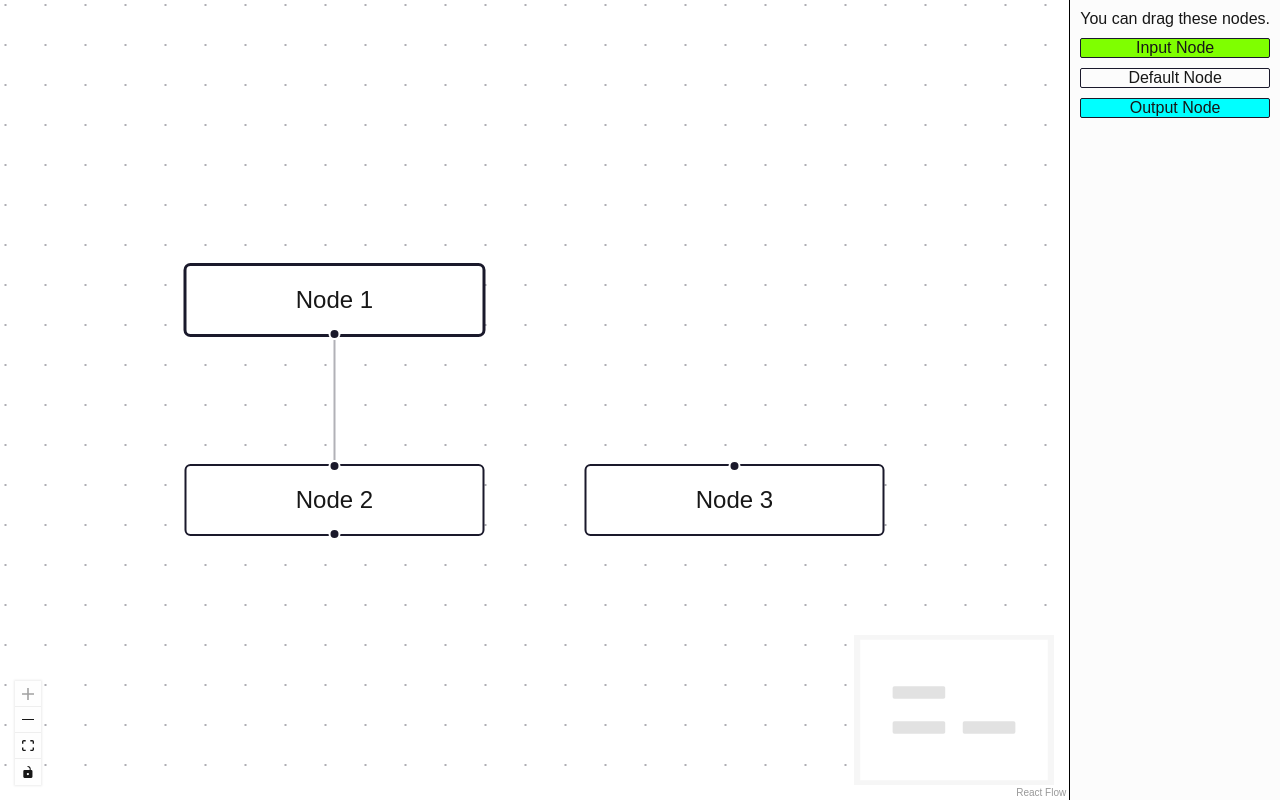
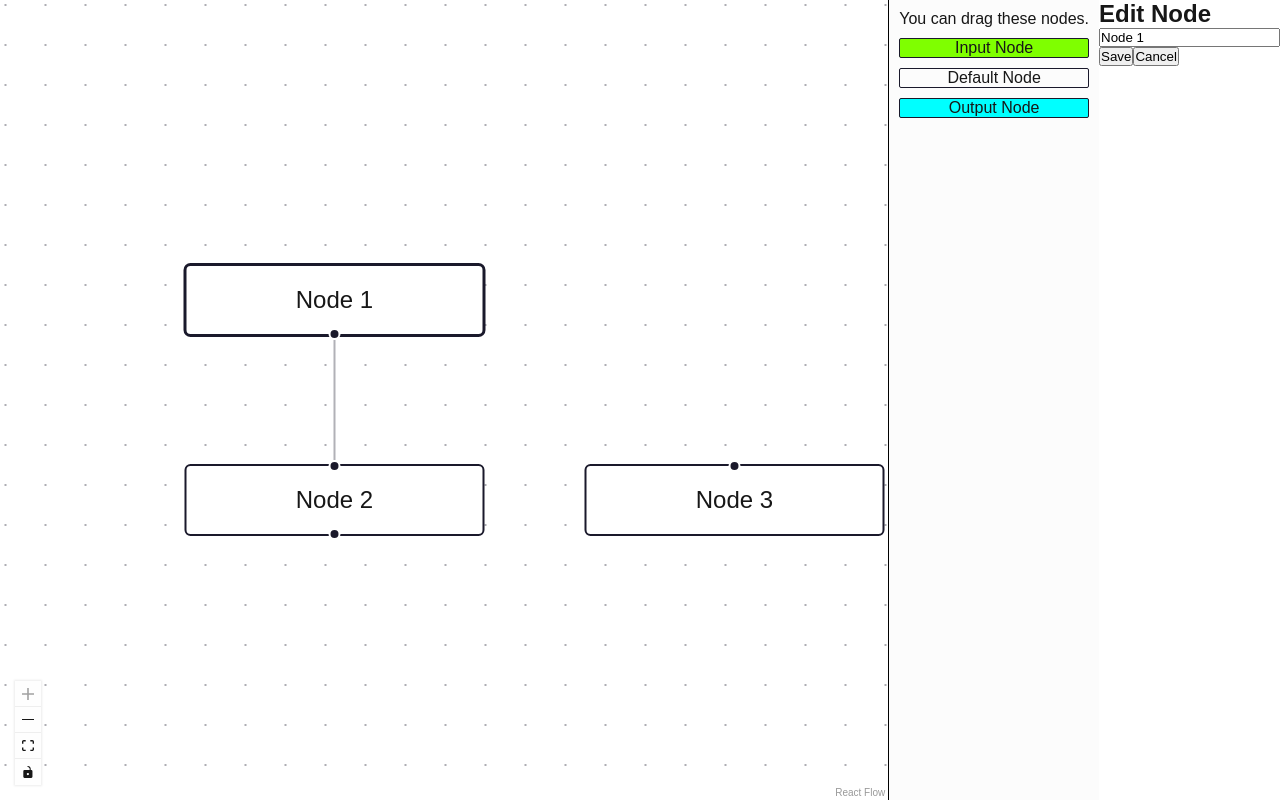
Before and after one commit to salonikyal/automation-workflow-builder, a Next.js app: page / in a window 1280 px wide. Both pictures are taken after a click on the element "Node 1". Built offline with nearby package versions, Linux system fonts and the light colour scheme.

Commit message:
open modal on click and node drop
- Create a modal that allows users to edit node properties (node label)
- The modal should open when:
  -- A new node is dropped onto the canvas
  -- An existing node is clicked

```diff
--- a/src/app/components/AutomationBuilder.tsx
+++ b/src/app/components/AutomationBuilder.tsx
@@ -1,6 +1,6 @@
 "use client";
 
-import { useCallback, useEffect, useRef } from "react";
+import { useCallback, useEffect, useRef, useState } from "react";
 import {
   addEdge,
   Background,
@@ -17,6 +17,7 @@ import {
 } from "@xyflow/react";
 
 import Sidebar from "./Sidebar";
+import NodeModal from "./NodeModal";
 import { useDnD } from "../contexts/DnDContext";
 
 import "@xyflow/react/dist/style.css";
@@ -39,6 +40,9 @@ const AutomationBuilder = () => {
 
   const [nodes, setNodes, onNodesChange] = useNodesState<Node>([]);
   const [edges, setEdges, onEdgesChange] = useEdgesState<Edge>([]);
+
+  const [selectedNode, setSelectedNode] = useState<Node | null>(null);
+  const [isModalOpen, setIsModalOpen] = useState(false);
 
   // we load the data from the server on mount
   useEffect(() => {
@@ -83,9 +87,19 @@ const AutomationBuilder = () => {
       };
 
       setNodes((nds) => [...nds, newNode]);
+
+      // open modal on drop
+      setSelectedNode(newNode);
+      setIsModalOpen(true);
     },
     [screenToFlowPosition, type, setNodes]
   );
+
+  // open modal on click
+  const onNodeClick = (_, node) => {
+    setSelectedNode(node);
+    setIsModalOpen(true);
+  };
 
   return (
     <div className="automation-builder">
@@ -101,13 +115,29 @@ const AutomationBuilder = () => {
           onDrop={onDrop}
           onDragOver={onDragOver}
           nodeTypes={nodeTypes}
+          onNodeClick={onNodeClick}
         >
-          <MiniMap zoomable pannable />
+          {/* <MiniMap zoomable pannable /> */}
           <Controls />
           <Background />
         </ReactFlow>
       </div>
       <Sidebar />
+      {isModalOpen && selectedNode && (
+        <NodeModal
+          node={selectedNode}
+          onClose={() => setIsModalOpen(false)}
+          onSave={(label) => {
+            setNodes((nds) =>
+              nds.map((n) =>
+                n.id === selectedNode.id
+                  ? { ...n, data: { ...n.data, label } }
+                  : n
+              )
+            );
+          }}
+        />
+      )}
     </div>
   );
 };
--- /dev/null
+++ b/src/app/components/NodeModal.tsx
@@ -0,0 +1,30 @@
+"use client";
+
+import { useState } from "react";
+
+export default function NodeModal({ node, onSave, onClose }) {
+    const [label, setLabel] = useState(node.data.label);
+    const handleSave = () => {
+        onSave(label);
+        onClose();
+    };
+    return (
+        <div className="modal-overlay">
+            <div className="modal">
+
+                <h2>Edit Node</h2>
+
+                <input
+                    value={label}
+                    onChange={(e) => setLabel(e.target.value)}
+                />
+
+                <div className="modal-buttons">
+                    <button onClick={handleSave}>Save</button>
+                    <button onClick={onClose}>Cancel</button>
+                </div>
+
+            </div>
+        </div>
+    );
+}
--- a/src/app/layout.tsx
+++ b/src/app/layout.tsx
@@ -14,8 +14,8 @@ const geistMono = localFont({
 });
 
 export const metadata: Metadata = {
-  title: "Create Next App",
-  description: "Generated by create next app",
+  title: "Automation Builder",
+  description: "Visual Automation Workflow Builder",
 };
 
 export default function RootLayout({
```
